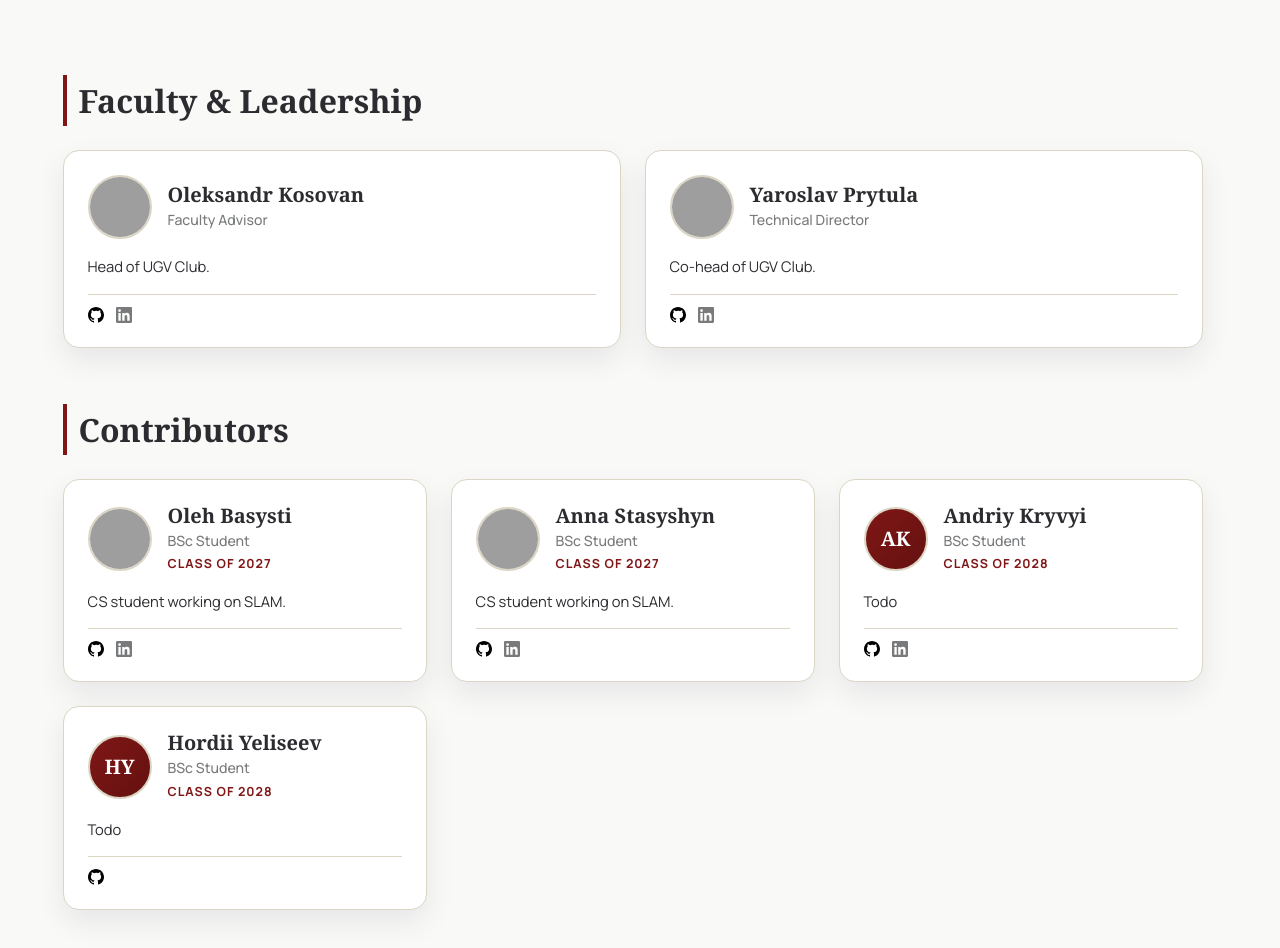
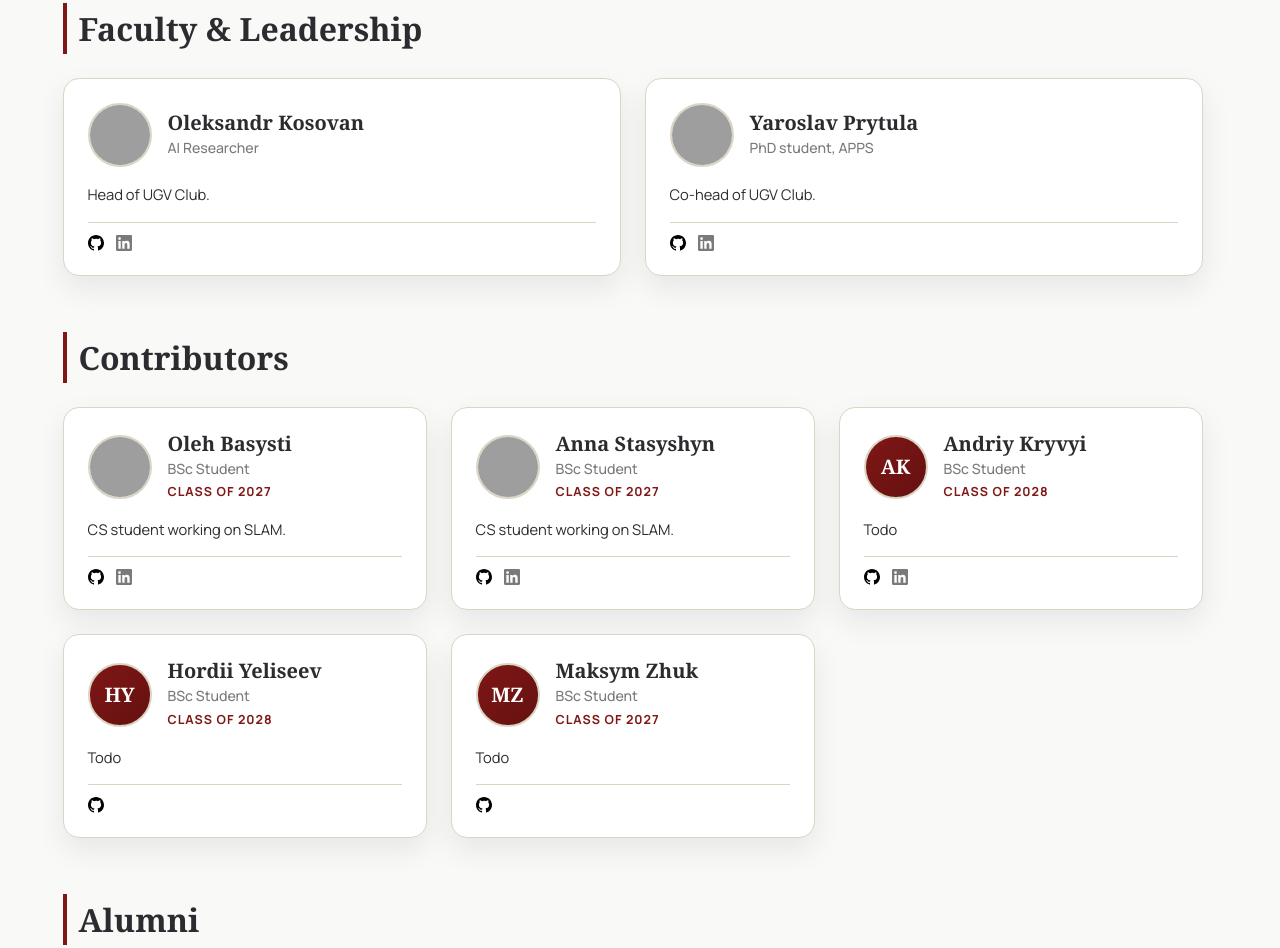
Before and after one commit to ucu-autonomous-ugv/ucu-autonomous-ugv.github.io, a plain HTML site: page people/index.html in a window 1280 px wide. Shown: the part 325-1273 px from the top of the page. Drawn offline with Linux system fonts and the light colour scheme; grey boxes are pictures that could not be loaded; a web font is replaced by a local one.

Commit message:
style: reduce margins

```diff
--- a/assets/css/components.css
+++ b/assets/css/components.css
@@ -1,6 +1,6 @@
 /* Page Hero Section */
 .page-hero {
-  padding: 70px 0 40px;
+  padding: 70px 0 16px;
   background: transparent;
 }
 
@@ -85,6 +85,10 @@
 
 .section {
   padding: 64px 0;
+}
+
+.page-hero + .section {
+  padding-top: 16px;
 }
 
 /* Image Grid */
--- a/content/people/index.json
+++ b/content/people/index.json
@@ -1,7 +1,7 @@
 [
   {
     "name": "Oleksandr Kosovan",
-    "role": "Faculty Advisor",
+    "role": "AI Researcher",
     "category": "noclas",
     "avatar": "https://github.com/OleksandrKosovan/oleksandrkosovan.github.io/blob/main/images/profile-photo.jpeg?raw=true",
     "bio": "Head of UGV Club.",
@@ -13,7 +13,7 @@
   },
   {
     "name": "Yaroslav Prytula",
-    "role": "Technical Director",
+    "role": "PhD student, APPS",
     "category": "noclas",
     "avatar": "https://github.com/SlavkoPrytula/slavkoprytula.github.io/blob/main/assets/images/yaroslav_prytula.png?raw=true",
     "bio": "Co-head of UGV Club.",
@@ -70,6 +70,16 @@
     }
   },
   {
+    "name": "Maksym Zhuk",
+    "role": "BSc Student",
+    "category": "student",
+    "classYear": "Class of 2027",
+    "bio": "Todo",
+    "links": {
+      "github": "https://github.com/Zhukowych"
+    }
+  },
+  {
     "name": "Volodymyr Bronetskyi",
     "role": "BSc Graduate",
     "category": "alumni",
```
Also changed, not shown: reach/index.html (+12 -8 lines).
